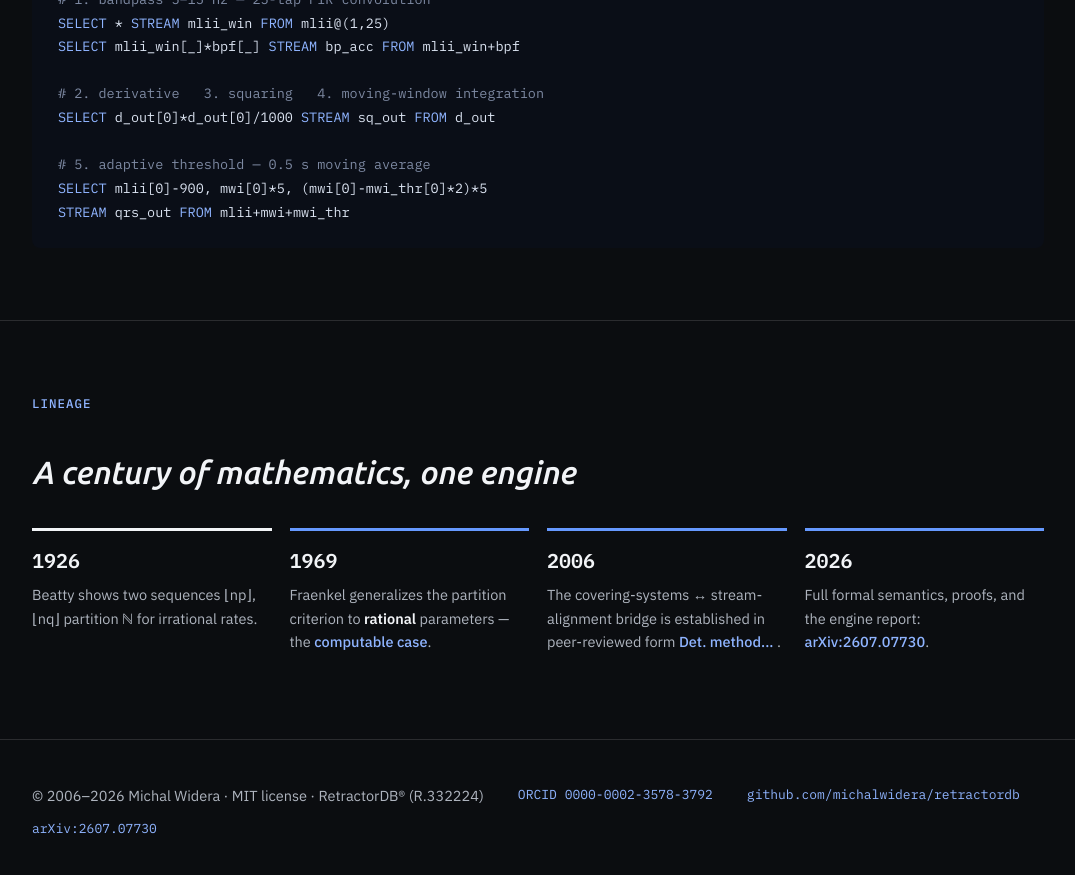
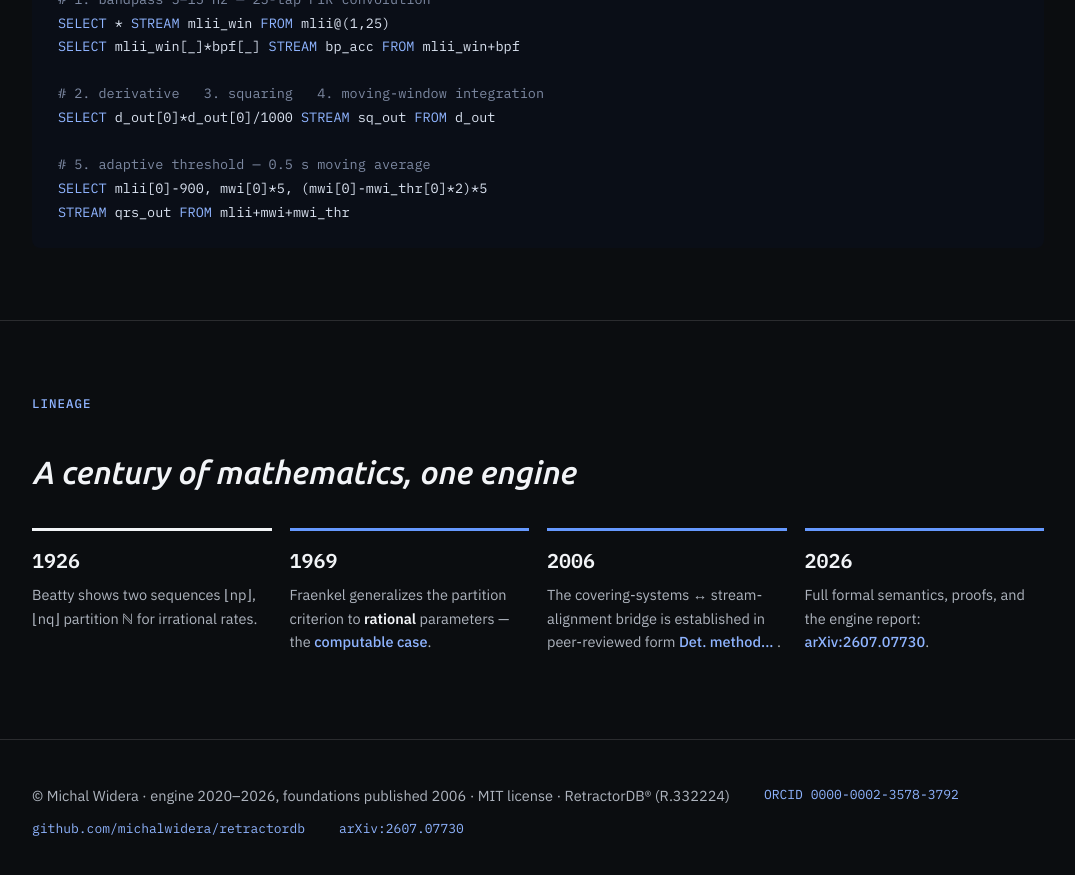
Before and after one commit to michalwidera/rdbweb, a Jekyll site: the page built from _pages/index.md, in a window 1280 px wide and 900 px high, scrolled down 3504 px. Shown: the top 875 px of the window, without its empty margins (102-1177 px from the left). Built offline with Jekyll 4.4.1, drawn with Linux system fonts in a browser that asks for light colours.

Commit message:
Time update

```diff
--- a/_includes/footer.html
+++ b/_includes/footer.html
@@ -1,7 +1,7 @@
 <footer>
   <div class="wrap">
     <div class="cols">
-      <span>&copy; 2006&ndash;2026 Michal Widera &middot; MIT license &middot; RetractorDB&reg; (R.332224)</span>
+      <span>&copy; Michal Widera &middot; engine 2020&ndash;2026, foundations published 2006 &middot; MIT license &middot; RetractorDB&reg; (R.332224)</span>
       <a class="mono" href="https://orcid.org/0000-0002-3578-3792">ORCID 0000-0002-3578-3792</a>
       <a class="mono" href="https://github.com/michalwidera/retractordb">github.com/michalwidera/retractordb</a>
       <a class="mono" href="https://arxiv.org/abs/2607.07730">arXiv:2607.07730</a>
```
